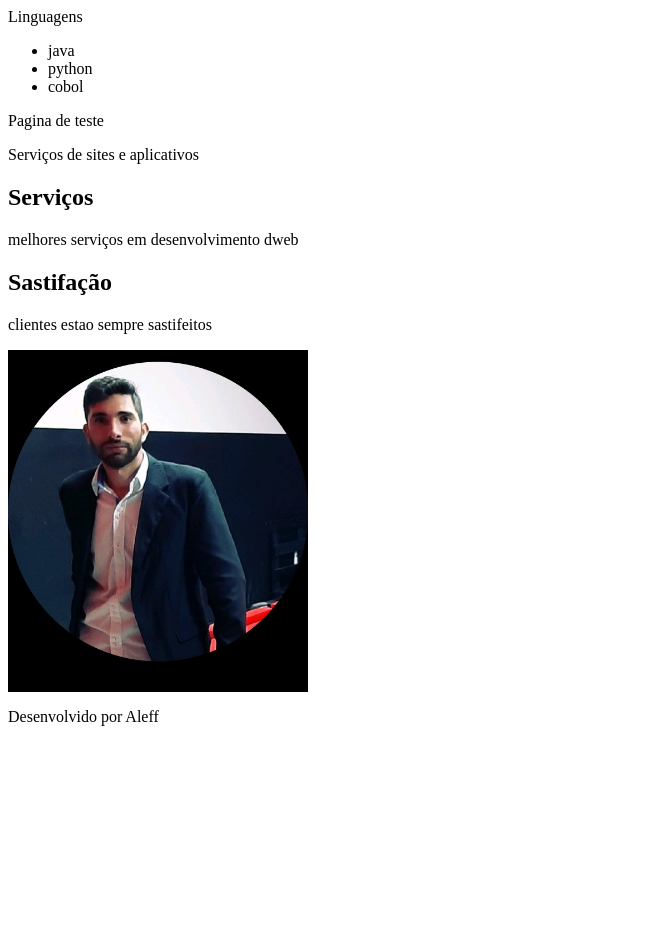
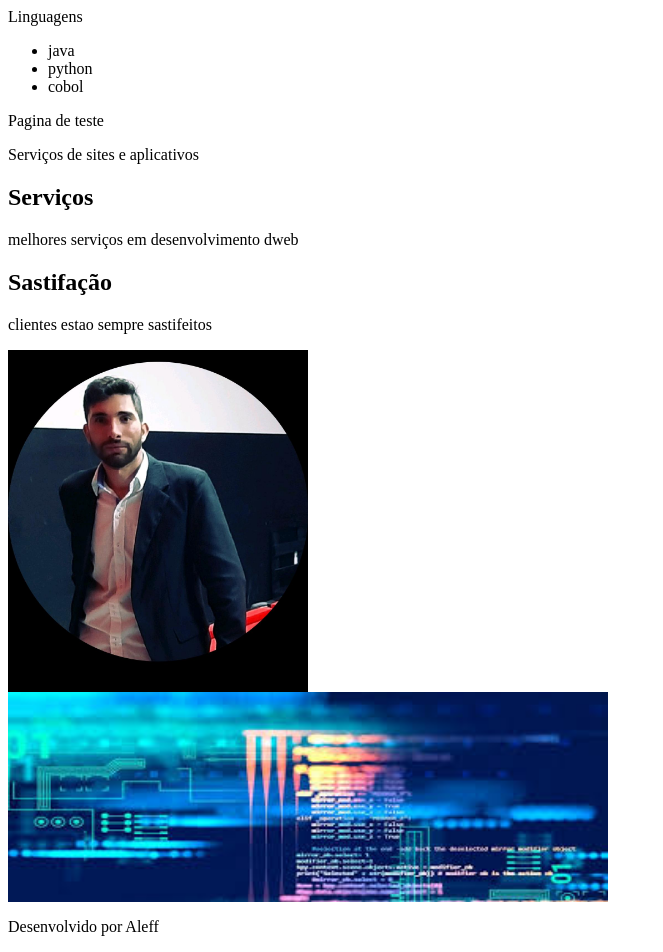
Before and after one commit to AleffTrajano/Html5-e-ccs, a plain HTML site: page index.html in a window 1280 px wide. Shown: the whole page, without its empty margins (0-663 px from the left). Before the commit the page ends 800 px from the top, so only its background shows below. Drawn offline with Linux system fonts and the light colour scheme.

Commit message:
revisando

```diff
--- a/index.html
+++ b/index.html
@@ -29,7 +29,12 @@
         <section id="clientes">
             <h2>Sastifação</h2>
             <p>clientes estao sempre sastifeitos</p>
+            <div>
             <img src="img/zap.jpeg" width="300px">
+            </div>
+            <div>
+                <img src="img/images.jpg" width="600px">
+            </div>
 
         </section>
         <footer>
```
